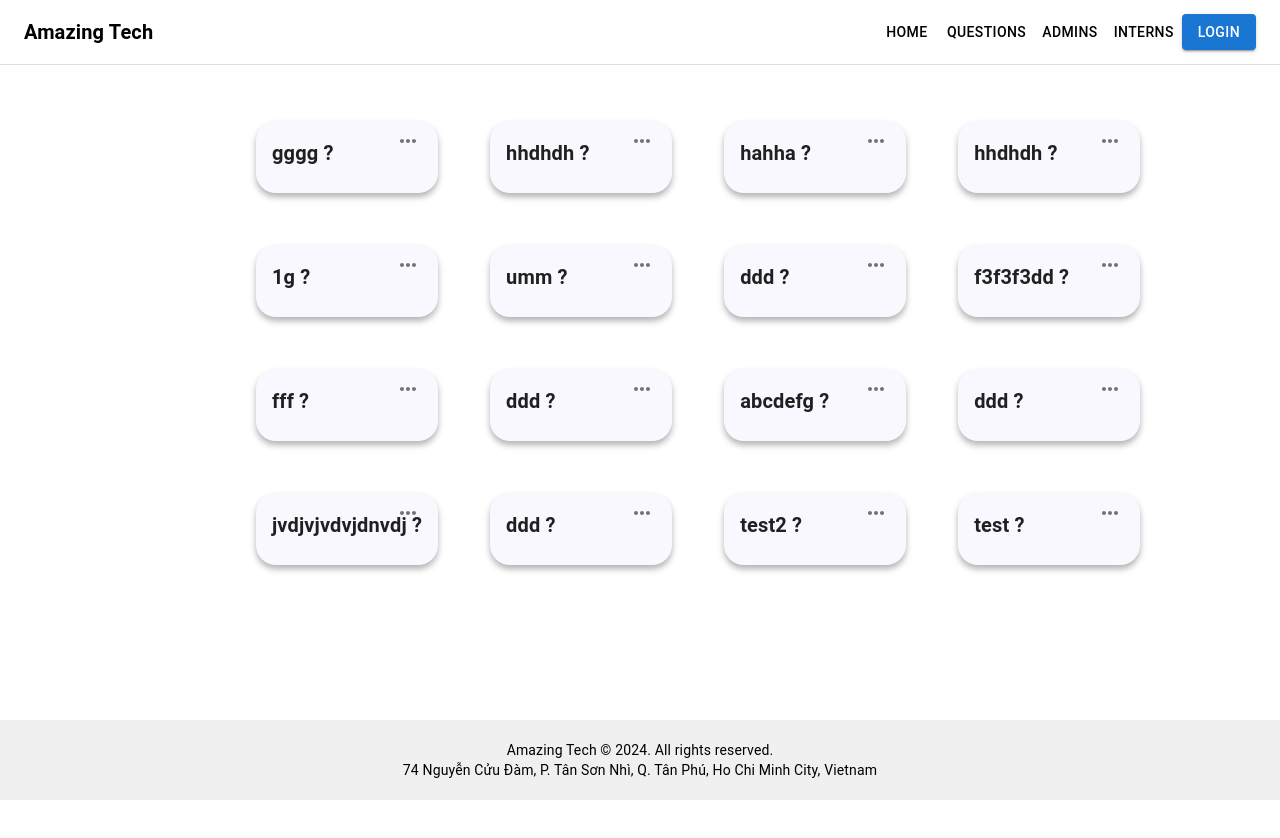
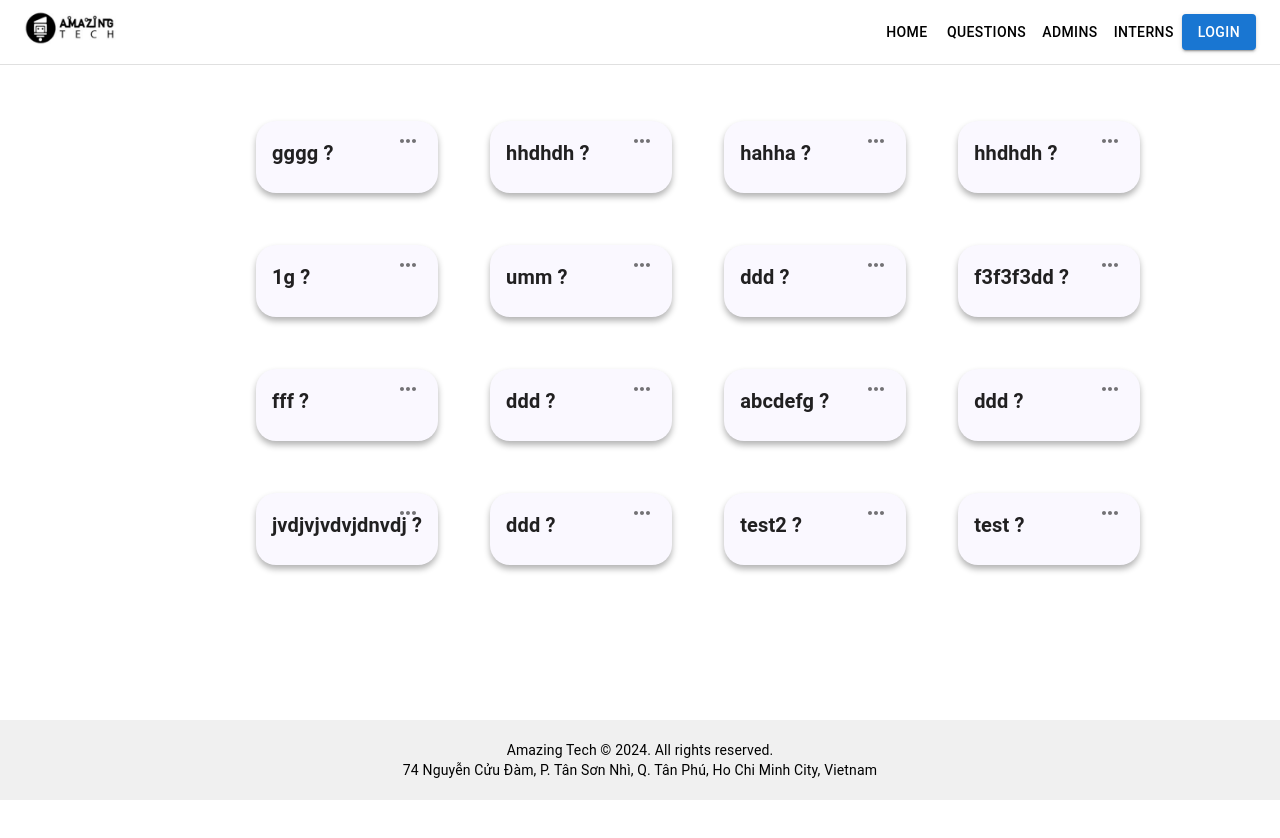
Before and after one commit to KhoaWorkHub/Group-3-OJT, a React (Create React App) app in the folder frontend/myminitask/: page / in a window 1280 px wide. Shown: the top 838 px of the page. Built offline with nearby package versions, Linux system fonts and the light colour scheme; data requests are answered from the project's data file.

Commit message:
Create logo

```diff
--- a/frontend/myminitask/src/layout/components/Header.js
+++ b/frontend/myminitask/src/layout/components/Header.js
@@ -91,7 +91,7 @@ const Header = () => {
                     variant="h6"
                     sx={{ flexGrow: 1, color: "#000", fontWeight: "bold" }}
                 >
-                    Amazing Tech
+                    <img style={{width:"100px"}} src={"/assets/amazingTech.jpg"}/>
                 </Typography>
                 {isMobile ? (
                     <>
```
Also changed, not shown: frontend/myminitask/public/assets/amazingTech.jpg (added).
